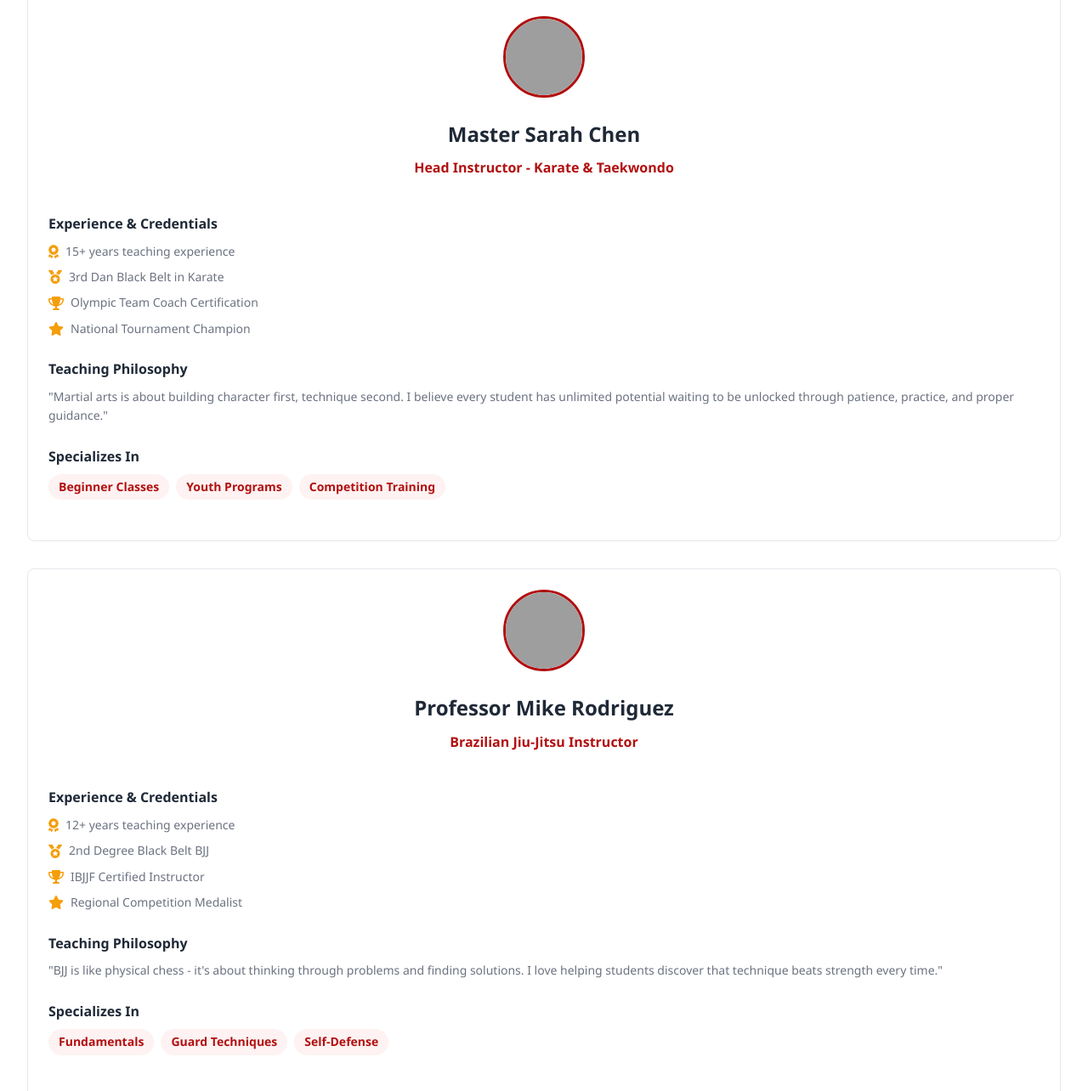
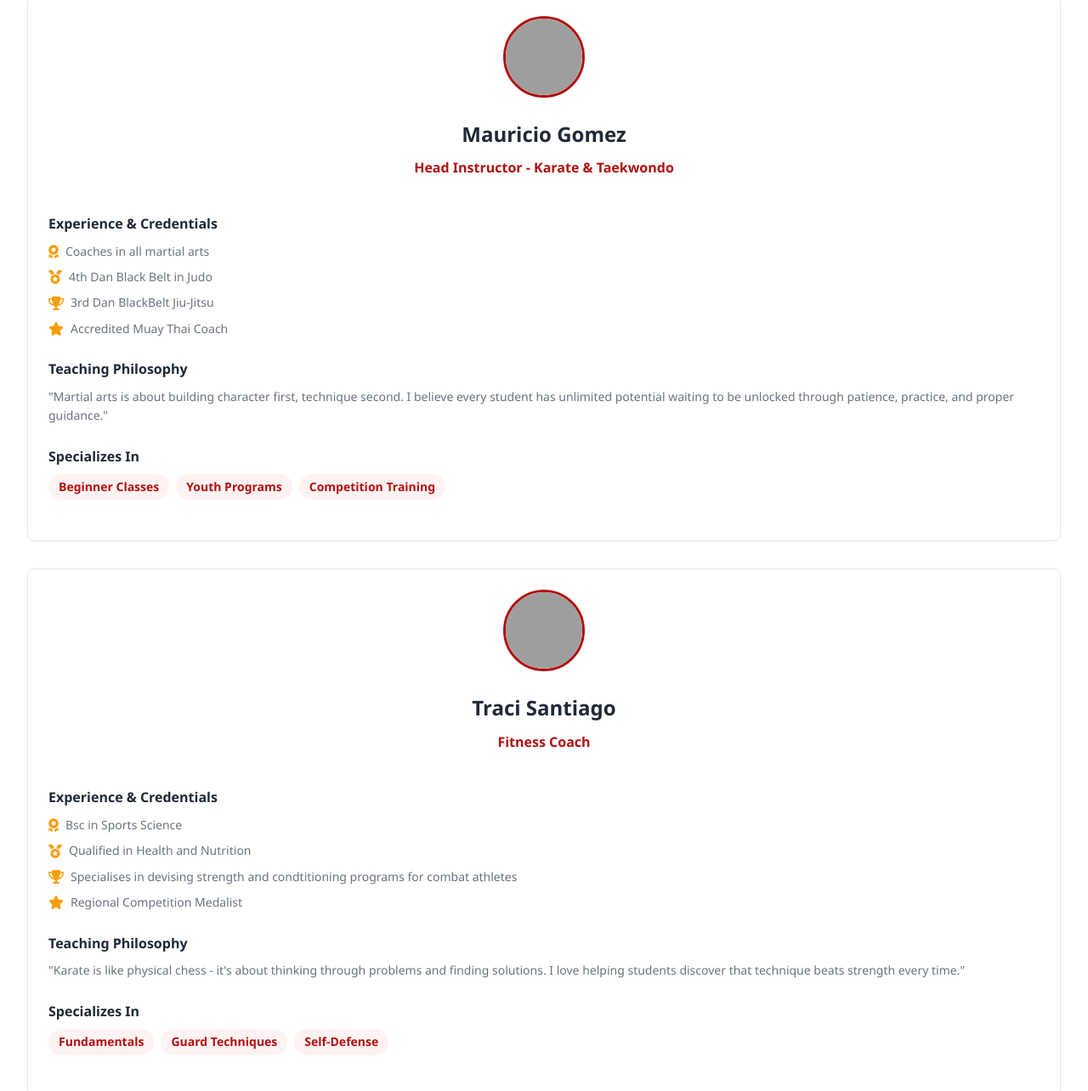
Before and after one commit to Shaurya-regent/tigermartialarts, a React app: page instructors.html in a window 1280 px wide. Shown: the part 711-1995 px from the top of the page at 85% size. Built offline with nearby package versions, Linux system fonts and the light colour scheme; grey boxes are pictures that could not be loaded.

Commit message:
Add files via upload

```diff
--- a/instructors.html
+++ b/instructors.html
@@ -106,13 +106,13 @@
                 "
               >
                 <img
-                  src="https://images.pexels.com/photos/6538857/pexels-photo-6538857.jpeg"
-                  alt="Master Sarah Chen - Karate & Taekwondo Instructor"
+                  src="https://images.pexels.com/photos/31409070/pexels-photo-31409070.jpeg"
+                  alt="Mauricio Gomez - Owner/Head Martial Arts Coach"
                   style="width: 100%; height: 100%; object-fit: cover"
                 />
               </div>
               <h3 class="card-title" style="font-size: 1.5rem">
-                Master Sarah Chen
+                Mauricio Gomez
               </h3>
               <p
                 class="card-description"
@@ -129,19 +129,19 @@
                 <ul class="benefits-list">
                   <li>
                     <i class="fas fa-award" style="color: var(--gold)"></i>
-                    15+ years teaching experience
+                    Coaches in all martial arts
                   </li>
                   <li>
                     <i class="fas fa-medal" style="color: var(--gold)"></i>
-                    3rd Dan Black Belt in Karate
+                    4th Dan Black Belt in Judo
                   </li>
                   <li>
                     <i class="fas fa-trophy" style="color: var(--gold)"></i>
-                    Olympic Team Coach Certification
+                    3rd Dan BlackBelt Jiu-Jitsu
                   </li>
                   <li>
                     <i class="fas fa-star" style="color: var(--gold)"></i>
-                    National Tournament Champion
+                    Accredited Muay Thai Coach
                   </li>
                 </ul>
               </div>
@@ -205,19 +205,19 @@
                 "
               >
                 <img
-                  src="https://images.pexels.com/photos/31409070/pexels-photo-31409070.jpeg"
-                  alt="Professor Mike Rodriguez - Brazilian Jiu-Jitsu Instructor"
+                  src="https://images.pexels.com/photos/6538857/pexels-photo-6538857.jpeg"
+                  alt="Traci Santiago - Fitness Coach"
                   style="width: 100%; height: 100%; object-fit: cover"
                 />
               </div>
               <h3 class="card-title" style="font-size: 1.5rem">
-                Professor Mike Rodriguez
+                Traci Santiago
               </h3>
               <p
                 class="card-description"
                 style="color: var(--primary); font-weight: 600; font-size: 1rem"
               >
-                Brazilian Jiu-Jitsu Instructor
+                Fitness Coach
               </p>
             </div>
             <div class="card-content">
@@ -228,15 +228,15 @@
                 <ul class="benefits-list">
                   <li>
                     <i class="fas fa-award" style="color: var(--gold)"></i>
-                    12+ years teaching experience
+                    Bsc in Sports Science
                   </li>
                   <li>
                     <i class="fas fa-medal" style="color: var(--gold)"></i>
-                    2nd Degree Black Belt BJJ
+                    Qualified in Health and Nutrition
                   </li>
                   <li>
                     <i class="fas fa-trophy" style="color: var(--gold)"></i>
-                    IBJJF Certified Instructor
+                     Specialises in devising strength and condtitioning programs for combat athletes
                   </li>
                   <li>
                     <i class="fas fa-star" style="color: var(--gold)"></i>
@@ -250,7 +250,7 @@
                   Teaching Philosophy
                 </h4>
                 <p style="font-size: 0.875rem; color: var(--text-gray)">
-                  "BJJ is like physical chess - it's about thinking through
+                  "Karate is like physical chess - it's about thinking through
                   problems and finding solutions. I love helping students
                   discover that technique beats strength every time."
                 </p>
@@ -419,12 +419,12 @@
                 >
                   <img
                     src="https://images.pexels.com/photos/17050921/pexels-photo-17050921.jpeg"
-                    alt="Jessica Park - Assistant Karate Instructor"
+                    alt="Sarah Nova - Assistant Martial Arts Coach"
                     style="width: 100%; height: 100%; object-fit: cover"
                   />
                 </div>
                 <div>
-                  <h3 class="card-title">Jessica Park</h3>
+                  <h3 class="card-title">Sarah Nova</h3>
                   <p
                     style="
                       color: var(--primary);
@@ -435,7 +435,7 @@
                     Assistant Karate Instructor
                   </p>
                   <p style="font-size: 0.875rem; color: var(--text-gray)">
-                    2nd Dan Black Belt • 5+ years experience • Specializes in
+                    5th Dan Black Belt • 5+ years experience • Specializes in
                     youth programs and kata instruction
                   </p>
                 </div>
@@ -458,7 +458,7 @@
                 >
                   <img
                     src="https://images.pexels.com/photos/8278853/pexels-photo-8278853.jpeg"
-                    alt="Marcus Silva - Assistant BJJ Instructor"
+                    alt="Guy Victory - Assistant Martial Arts Coach"
                     style="width: 100%; height: 100%; object-fit: cover"
                   />
                 </div>
@@ -474,8 +474,7 @@
                     Assistant BJJ Instructor
                   </p>
                   <p style="font-size: 0.875rem; color: var(--text-gray)">
-                    Brown Belt • 4+ years experience • Focuses on beginner
-                    fundamentals and drilling techniques
+                    2nd Dan Blackbelt Jiu-Jitsu • 1st Dan Blackbelt Judo • 4+ years experience
                   </p>
                 </div>
               </div>
@@ -497,12 +496,12 @@
                 >
                   <img
                     src="https://images.pexels.com/photos/6204232/pexels-photo-6204232.jpeg"
-                    alt="Amanda Wright - Assistant Muay Thai Instructor"
+                    alt="Harpreet Kaur - Assistant Fitness Coach"
                     style="width: 100%; height: 100%; object-fit: cover"
                   />
                 </div>
                 <div>
-                  <h3 class="card-title">Amanda Wright</h3>
+                  <h3 class="card-title">Harpreet Kaur</h3>
                   <p
                     style="
                       color: var(--primary);
@@ -510,11 +509,10 @@
                       margin-bottom: 0.5rem;
                     "
                   >
-                    Assistant Muay Thai Instructor
+                    Fitness Coach
                   </p>
                   <p style="font-size: 0.875rem; color: var(--text-gray)">
-                    Certified Trainer • 3+ years experience • Specializes in
-                    fitness kickboxing and beginner pad work
+                    Certified Trainer • Bsc in Physiotherapy • Msc in Sports Science
                   </p>
                 </div>
               </div>
```
